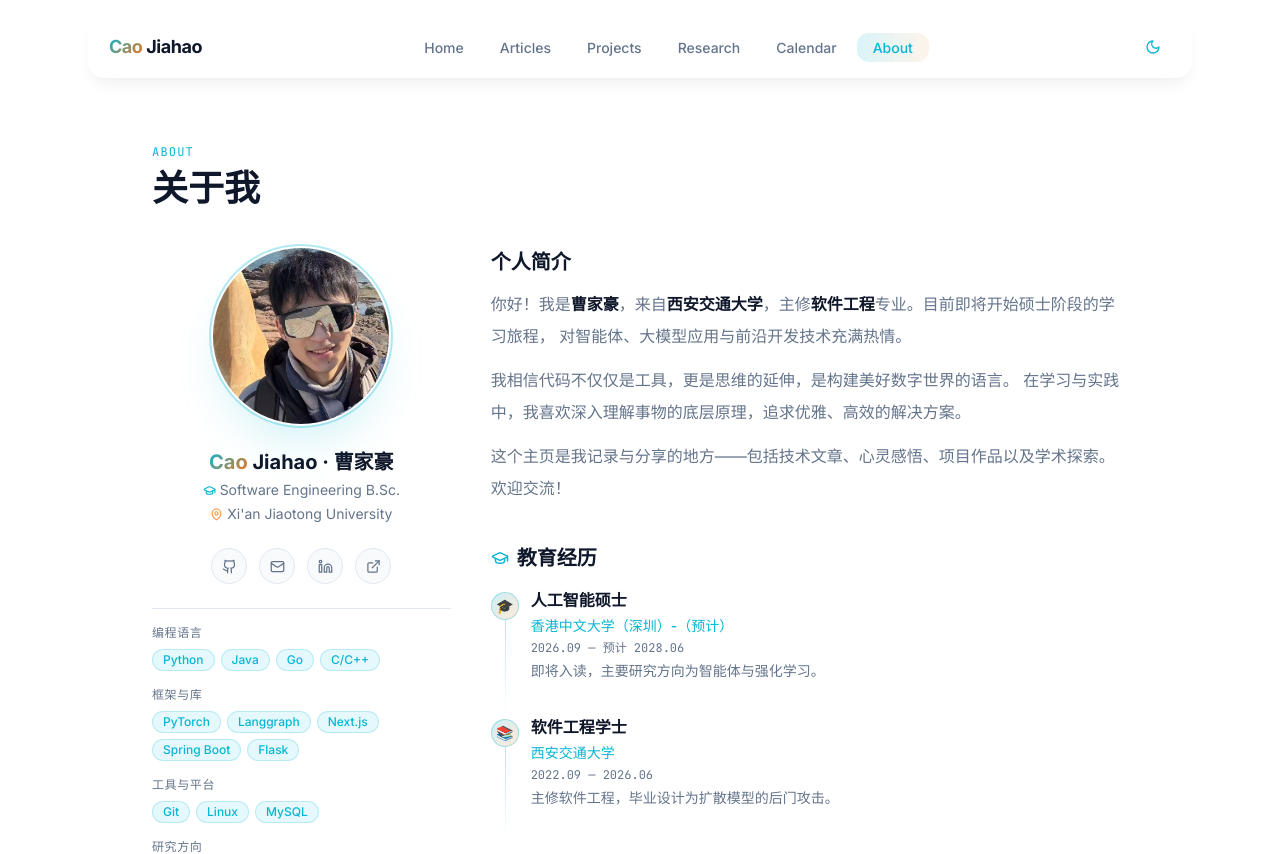
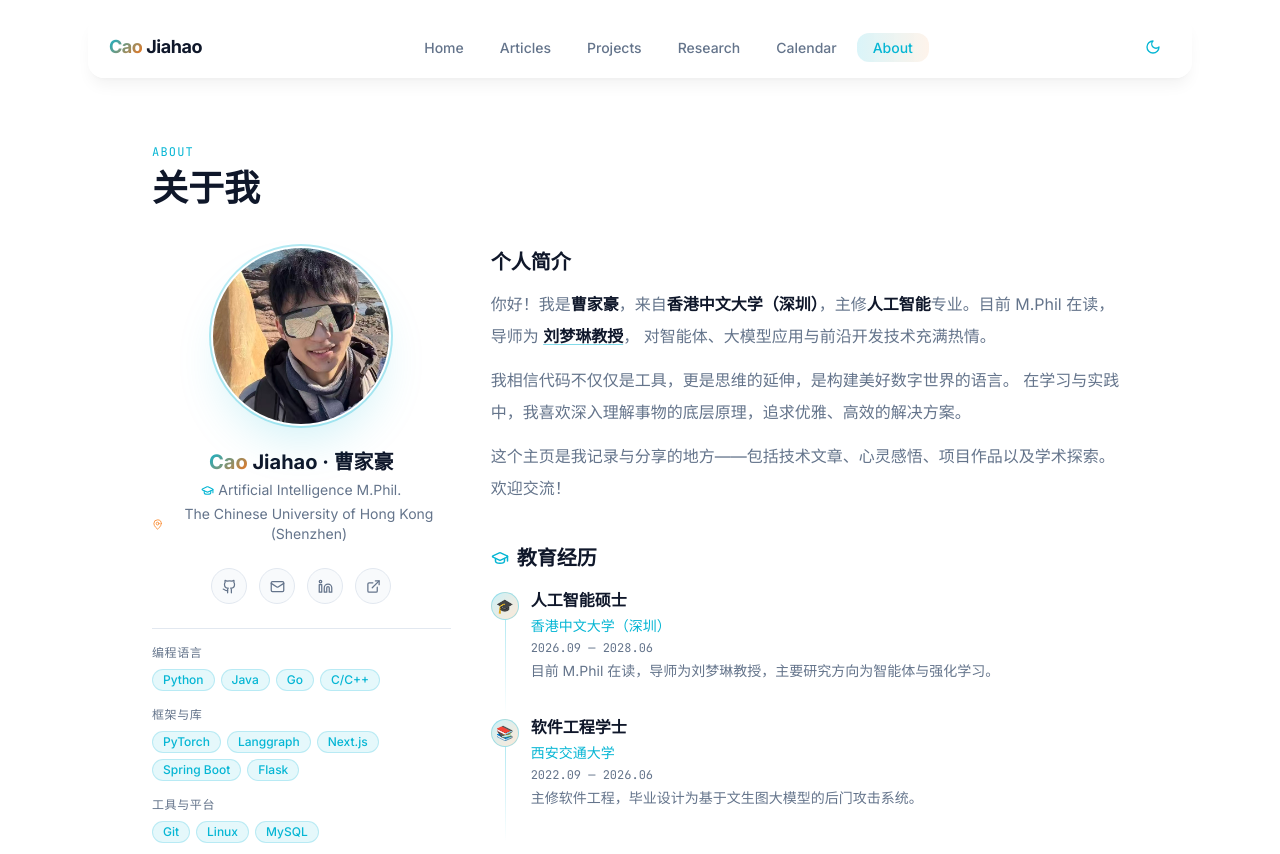
Before and after one commit to tanyouqing/tanyouqing.github.io, a Next.js app: page /about in a window 1280 px wide. Shown: the top 854 px of the page. Built offline with nearby package versions, Linux system fonts and the light colour scheme.

Commit message:
update profile: CUHK(SZ) SAI M.Phil status and cleanup tasks

```diff
--- a/app/about/page.tsx
+++ b/app/about/page.tsx
@@ -7,16 +7,16 @@ import Image from 'next/image';
 const education = [
     {
         degree: '人工智能硕士',
-        school: '香港中文大学（深圳）-（预计）',
-        period: '2026.09 — 预计 2028.06',
-        description: '即将入读，主要研究方向为智能体与强化学习。',
+        school: '香港中文大学（深圳）',
+        period: '2026.09 — 2028.06',
+        description: '目前 M.Phil 在读，导师为刘梦琳教授，主要研究方向为智能体与强化学习。',
         icon: '🎓',
     },
     {
         degree: '软件工程学士',
         school: '西安交通大学',
         period: '2022.09 — 2026.06',
-        description: '主修软件工程，毕业设计为扩散模型的后门攻击。',
+        description: '主修软件工程，毕业设计为基于文生图大模型的后门攻击系统。',
         icon: '📚',
     },
 ];
@@ -132,11 +132,11 @@ export default function AboutPage() {
                         </h2>
                         <p className="text-sm text-[var(--muted)] flex items-center justify-center gap-1">
                             <GraduationCap size={13} className="text-cyan-500 dark:text-[#c9a55a]" />
-                            Software Engineering B.Sc.
+                            Artificial Intelligence M.Phil.
                         </p>
                         <p className="text-sm text-[var(--muted)] flex items-center justify-center gap-1">
                             <MapPin size={13} className="text-orange-400 dark:text-[#d4b978]" />
-                            Xi'an Jiaotong University
+                            The Chinese University of Hong Kong (Shenzhen)
                         </p>
                     </div>
 
@@ -182,8 +182,13 @@ export default function AboutPage() {
                         <div className="space-y-3 text-[var(--muted)] leading-8">
                             <p>
                                 你好！我是<strong className="text-[var(--fg)]">曹家豪</strong>，来自
-                                <strong className="text-[var(--fg)]">西安交通大学</strong>，主修
-                                <strong className="text-[var(--fg)]">软件工程</strong>专业。目前即将开始硕士阶段的学习旅程，
+                                <strong className="text-[var(--fg)]">香港中文大学（深圳）</strong>，主修
+                                <strong className="text-[var(--fg)]">人工智能</strong>专业。目前 M.Phil 在读，
+                                导师为{' '}
+                                <a href="https://menglinmileyliu.github.io/index.html" target="_blank" rel="noopener noreferrer"
+                                    className="text-[var(--fg)] font-semibold underline decoration-cyan-500/50 dark:decoration-[#c9a55a]/50 underline-offset-2 hover:text-cyan-500 dark:hover:text-[#c9a55a] transition-colors">
+                                    刘梦琳教授
+                                </a>，
                                 对智能体、大模型应用与前沿开发技术充满热情。
                             </p>
                             <p>
--- a/app/calendar/page.tsx
+++ b/app/calendar/page.tsx
@@ -121,7 +121,7 @@ export default function CalendarPage() {
                                 <li className="flex items-start gap-3 text-[var(--muted)]">
                                     <div className="mt-1 w-1.5 h-1.5 rounded-full bg-orange-400 dark:bg-[#c9a55a] shrink-0" />
                                     <div>
-                                        <p className="text-[var(--fg)] font-medium text-sm">长期任务：雅思备考&论文阅读</p>
+                                        <p className="text-[var(--fg)] font-medium text-sm">长期任务：论文阅读</p>
                                     </div>
                                 </li>
                                 <li className="flex items-start gap-3 text-[var(--muted)]">
@@ -129,13 +129,6 @@ export default function CalendarPage() {
                                     <div>
                                         <p className="text-[var(--fg)] font-medium text-sm">Agent Memory学习和探索</p>
                                         <p className="text-xs opacity-75 mt-0.5">阅读领域论文，深入学习openviking实现机制并探索改进方向</p>
-                                    </div>
-                                </li>
-                                <li className="flex items-start gap-3 text-[var(--muted)]">
-                                    <div className="mt-1 w-1.5 h-1.5 rounded-full bg-orange-400 dark:bg-[#c9a55a] shrink-0" />
-                                    <div>
-                                        <p className="text-[var(--fg)] font-medium text-sm">开展后门攻击量化实验</p>
-                                        <p className="text-xs opacity-75 mt-0.5">进行后门攻击框架的量化评估，记录并优化论文</p>
                                     </div>
                                 </li>
                             </ul>
--- a/app/layout.tsx
+++ b/app/layout.tsx
@@ -6,8 +6,8 @@ import { Footer } from '@/components/Footer';
 
 export const metadata: Metadata = {
     title: 'Cao Jiahao | Personal Academic Homepage',
-    description: '西安交通大学软件工程专业学生，即将攻读硕士研究生。Personal academic homepage of Cao Jiahao.',
-    keywords: ['Cao Jiahao', 'XJTU', '西安交通大学', 'Software Engineering', 'Academic'],
+    description: '香港中文大学（深圳）人工智能专业 M.Phil 在读。Personal academic homepage of Cao Jiahao.',
+    keywords: ['Cao Jiahao', 'CUHK-Shenzhen', '香港中文大学（深圳）', 'Artificial Intelligence', 'Academic'],
 };
 
 export default function RootLayout({ children }: { children: React.ReactNode }) {
--- a/app/page.tsx
+++ b/app/page.tsx
@@ -63,7 +63,7 @@ export default function HomePage() {
                         </h1>
                         <p className="text-base text-[var(--muted)] flex items-center justify-center gap-1.5">
                             <MapPin size={14} className="text-cyan-500 dark:text-[#c9a55a]" />
-                            西安交通大学 · 软件工程
+                            CUHK（SZ） SAI
                         </p>
                     </motion.div>
 
@@ -118,12 +118,16 @@ export default function HomePage() {
                         </div>
 
                         <p className="text-[var(--muted)] leading-8 text-base">
-                            你好！我是曹家豪，来自<span className="text-[var(--fg)] font-medium">西安交通大学</span>，
-                            主修<span className="text-[var(--fg)] font-medium">软件工程</span>专业。
-                            即将踏上硕士研究生的学习旅程，对前沿人工智能技术和软件系统设计充满热情。
+                            你好！我是曹家豪，来自<span className="text-[var(--fg)] font-medium">香港中文大学（深圳）</span>，
+                            主修<span className="text-[var(--fg)] font-medium">人工智能</span>专业。
+                            目前 M.Phil 在读，导师为{' '}
+                            <a href="https://menglinmileyliu.github.io/index.html" target="_blank" rel="noopener noreferrer"
+                                className="text-[var(--fg)] font-medium underline decoration-cyan-500/50 dark:decoration-[#c9a55a]/50 underline-offset-2 hover:text-cyan-500 dark:hover:text-[#c9a55a] transition-colors">
+                                刘梦琳教授
+                            </a>。
                         </p>
                         <p className="text-[var(--muted)] leading-8 text-base">
-                            我热爱用代码解决实际问题，对强化学习、智能体及软件工程方法论有浓厚兴趣，希望持续有vibe coding idea产出。
+                            对强化学习、智能体及软件工程方法论有浓厚兴趣。
                             这里记录我的学习思考、项目探索和研究成果。
                         </p>
 
--- a/components/NewsTimeline.tsx
+++ b/components/NewsTimeline.tsx
@@ -14,17 +14,17 @@ const newsData: NewsItem[] = [
     {
         date: '2026.04',
         type: 'event',
-        content: '进入字节跳动Openviking团队实习，探索Agent Memory机制',
+        content: '字节跳动Openviking团队实习，探索Agent Memory机制',
     },
     {
         date: '2026.03',
         type: 'event',
-        content: '毕业设计:方向为扩散模型后门攻击',
+        content: '基于文生图大模型的后门攻击系统',
     },
     {
         date: '2025.03',
         type: 'event',
-        content: '参与成都上程大数据公司实习，方向为大数据算法与推荐系统',
+        content: '成都上程大数据公司实习，方向为大数据算法与推荐系统',
     },
 ];
 
```
